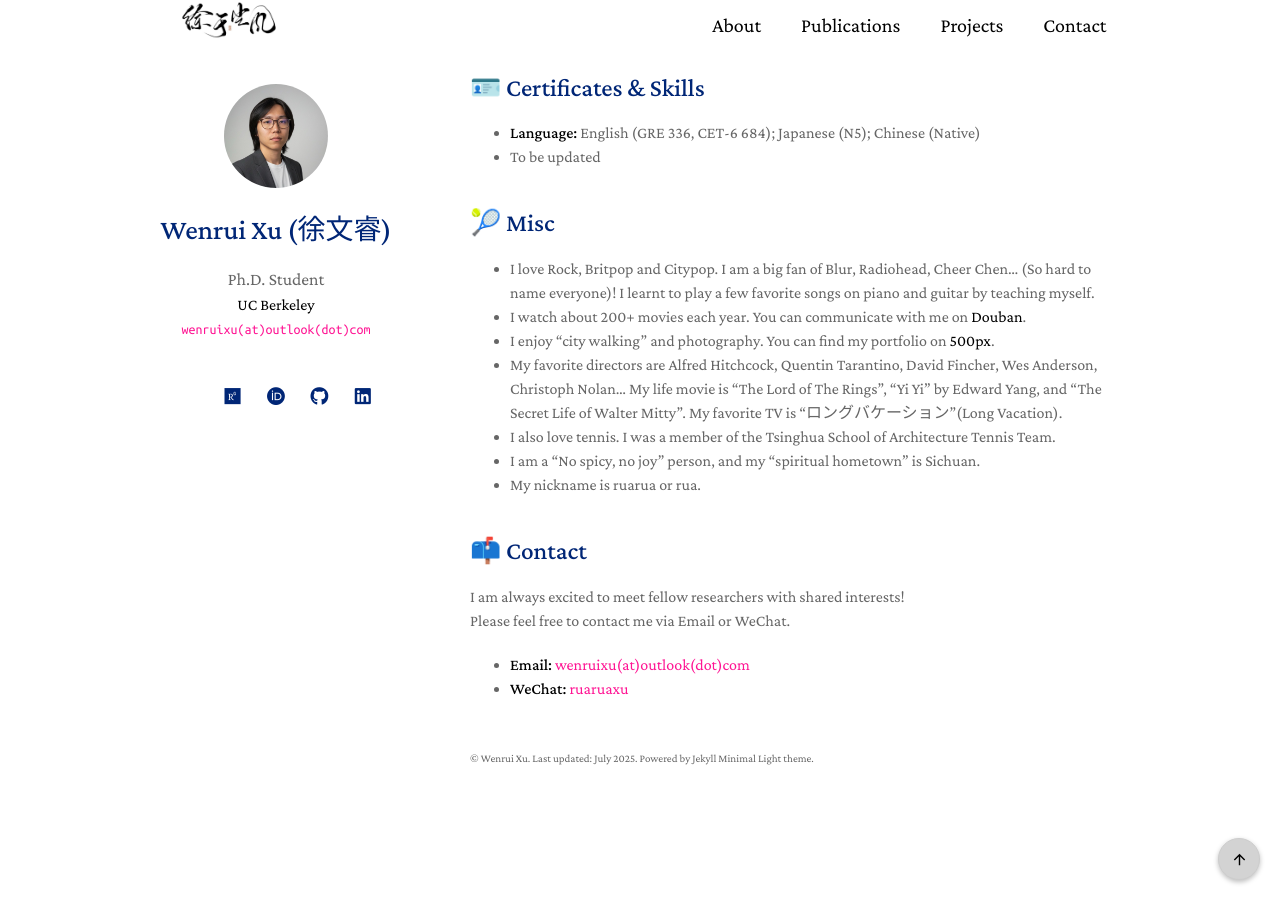
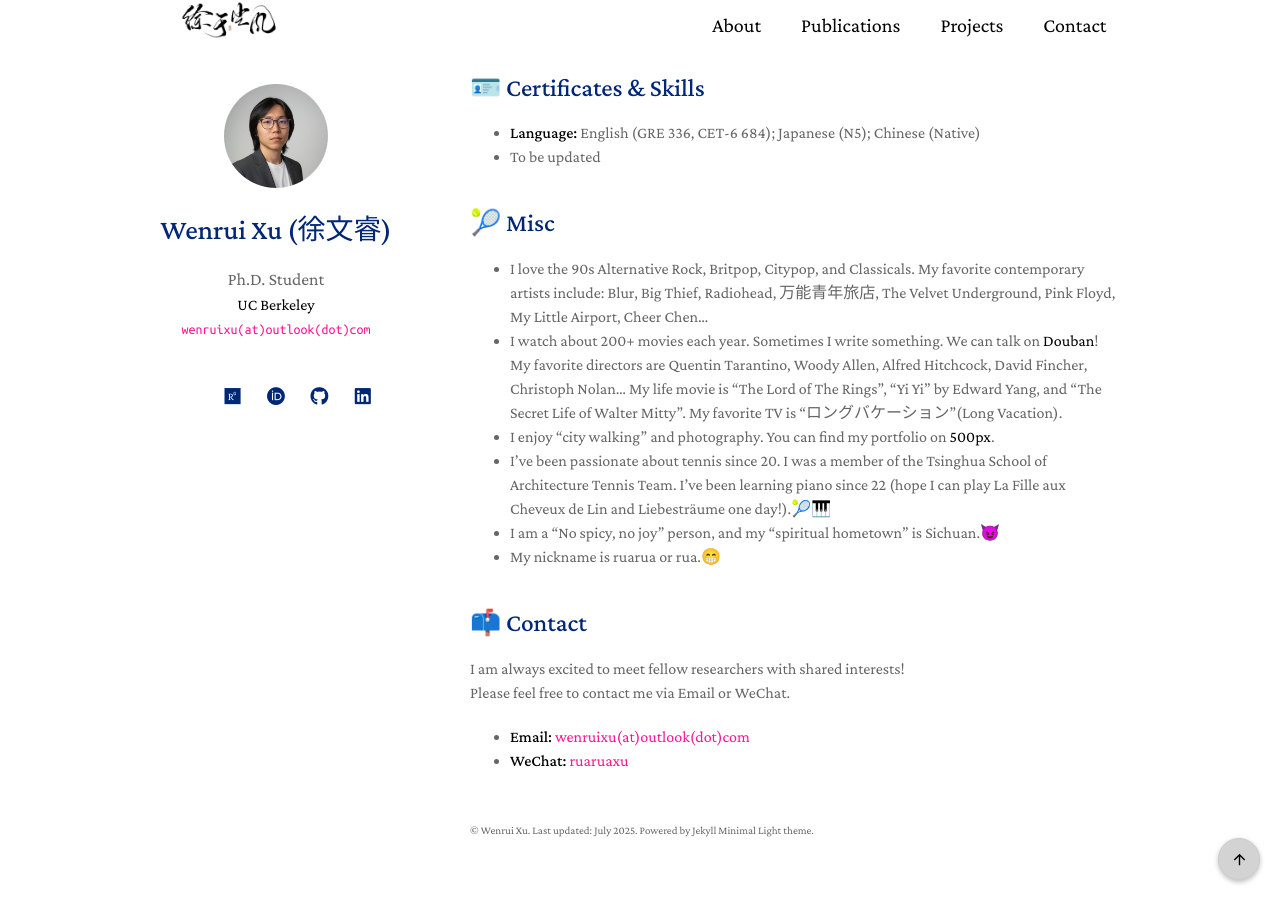
Before and after one commit to ruaruaxu/ruaruaxu.github.io, a Jekyll site: the page built from index.md, in a window 1280 px wide and 900 px high, scrolled down 4052 px. Built offline with Jekyll 4.4.1, drawn with Linux system fonts in a browser that asks for light colours; a style sheet for code colours, icons or effects is not loaded.

Commit message:
Update index.md

```diff
--- a/index.md
+++ b/index.md
@@ -267,13 +267,12 @@ Please see [Google Scholar](https://scholar.google.com/citations?user=wrPOVnkAAA
 
 ## 🎾 Misc
 
-- I love Rock, Britpop and Citypop. I am a big fan of Blur, Radiohead, Cheer Chen... (So hard to name everyone)! I learnt to play a few favorite songs on piano and guitar by teaching myself.
-- I watch about 200+ movies each year. You can communicate with me on [Douban](https://www.douban.com/people/xycf/).
+- I love the 90s Alternative Rock, Britpop, Citypop, and Classicals. My favorite contemporary artists include: Blur, Big Thief, Radiohead, 万能青年旅店, The Velvet Underground, Pink Floyd, My Little Airport, Cheer Chen...
+- I watch about 200+ movies each year. Sometimes I write something. We can talk on [Douban](https://www.douban.com/people/xycf/)! My favorite directors are Quentin Tarantino, Woody Allen, Alfred Hitchcock, David Fincher, Christoph Nolan... My life movie is "The Lord of The Rings", "Yi Yi" by Edward Yang, and "The Secret Life of Walter Mitty". My favorite TV is "ロングバケーション"(Long Vacation).
 - I enjoy "city walking" and photography. You can find my portfolio on [500px](https://500px.com.cn/ruaruaxu).
-- My favorite directors are Alfred Hitchcock, Quentin Tarantino, David Fincher, Wes Anderson, Christoph Nolan... My life movie is "The Lord of The Rings", "Yi Yi" by Edward Yang, and "The Secret Life of Walter Mitty". My favorite TV is "ロングバケーション"(Long Vacation).
-- I also love tennis. I was a member of the Tsinghua School of Architecture Tennis Team.
-- I am a "No spicy, no joy" person, and my "spiritual hometown" is Sichuan.
-- My nickname is ruarua or rua.
+- I've been passionate about tennis since 20. I was a member of the Tsinghua School of Architecture Tennis Team. I've been learning piano since 22 (hope I can play La Fille aux Cheveux de Lin and Liebesträume one day!).🎾🎹
+- I am a "No spicy, no joy" person, and my "spiritual hometown" is Sichuan.😈
+- My nickname is ruarua or rua.😁
 
 <div id='contact'></div>
 
```
